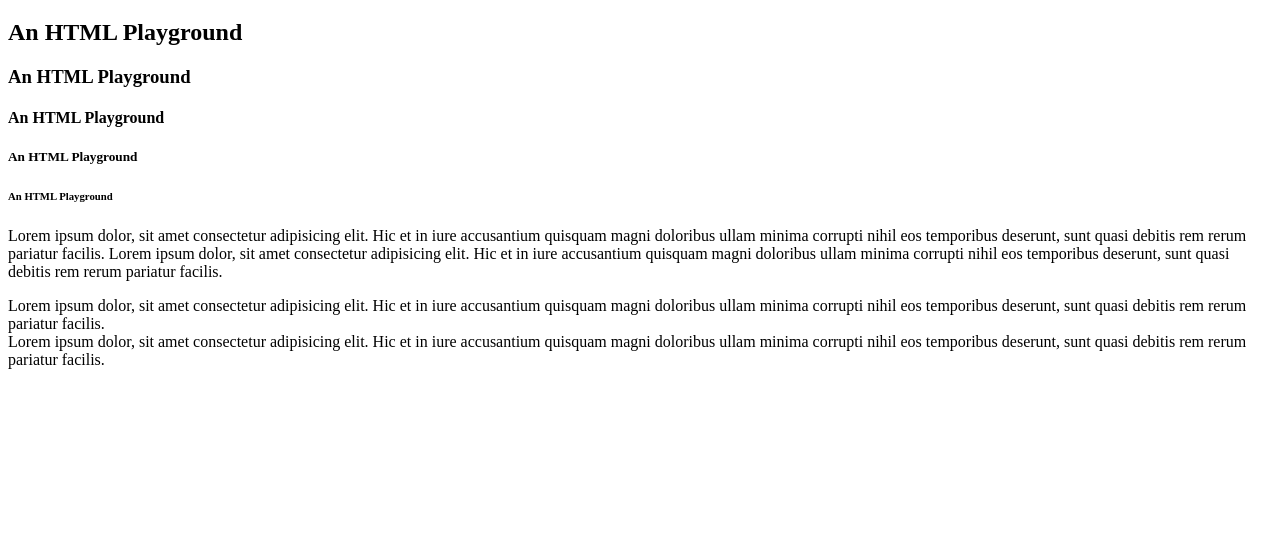
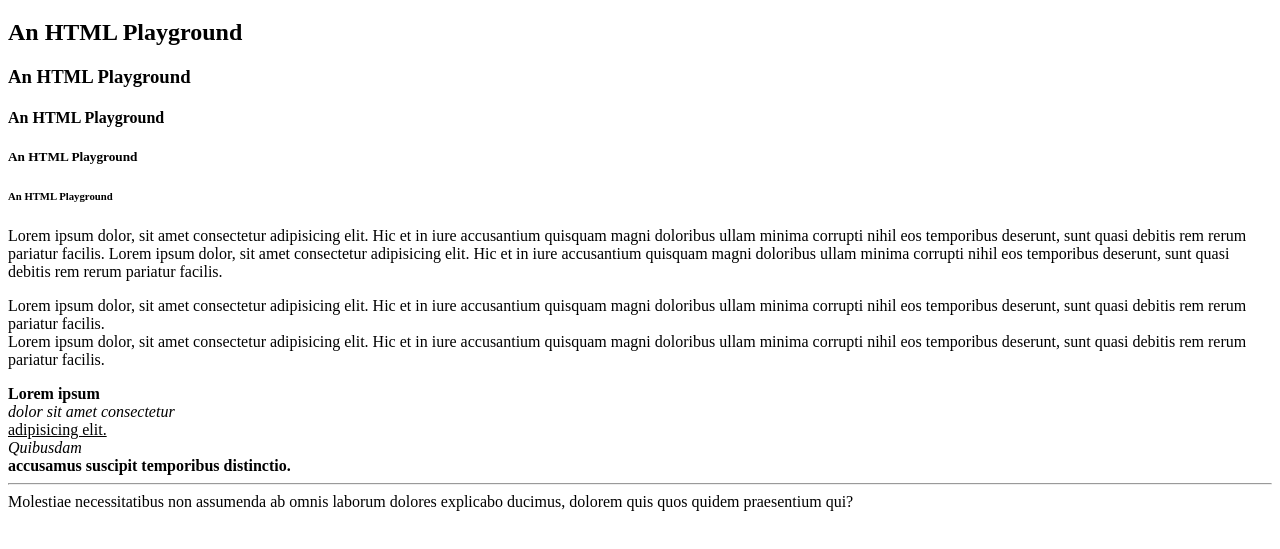
Before and after one commit to VasilGrdzelishvili/Applications.ge, a plain HTML site: page HTML&CSS/Homework_1-HTML_Tutorial-How_to_Make_a_Super_Simple_Website/index.html in a window 1280 px wide. Shown: the part 61-610 px from the top of the page. Drawn offline with Linux system fonts and the light colour scheme.

Commit message:
Added b, i, strong, em, hr tags

```diff
--- a/HTML&CSS/Homework_1-HTML_Tutorial-How_to_Make_a_Super_Simple_Website/index.html
+++ b/HTML&CSS/Homework_1-HTML_Tutorial-How_to_Make_a_Super_Simple_Website/index.html
@@ -29,5 +29,13 @@
       accusantium quisquam magni doloribus ullam minima corrupti nihil eos
       temporibus deserunt, sunt quasi debitis rem rerum pariatur facilis.
     </p>
+    <b>Lorem ipsum</b><br />
+    <i>dolor sit amet consectetur</i><br />
+    <u>adipisicing elit.</u><br />
+    <em>Quibusdam</em><br />
+    <strong> accusamus suscipit temporibus distinctio.</strong><br />
+    <hr />
+    Molestiae necessitatibus non assumenda ab omnis laborum dolores explicabo
+    ducimus, dolorem quis quos quidem praesentium qui?
   </body>
 </html>
```
